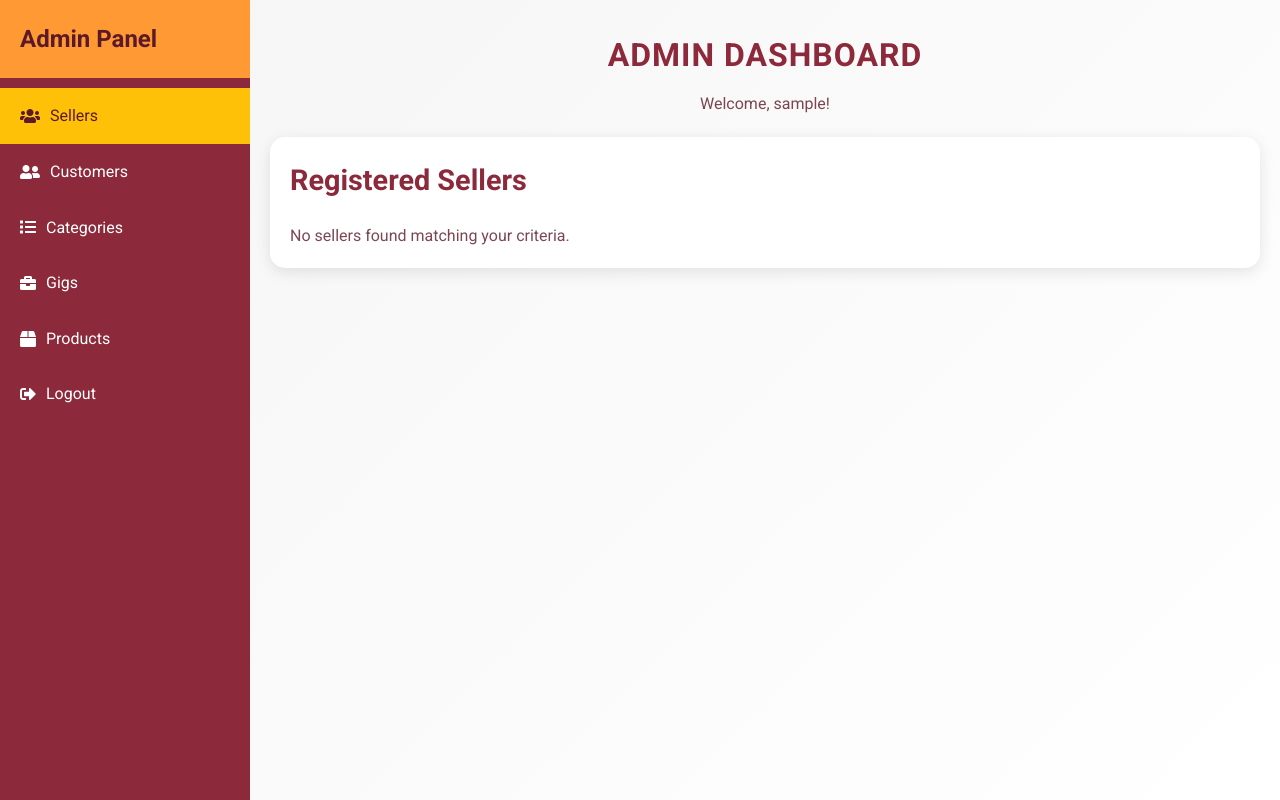
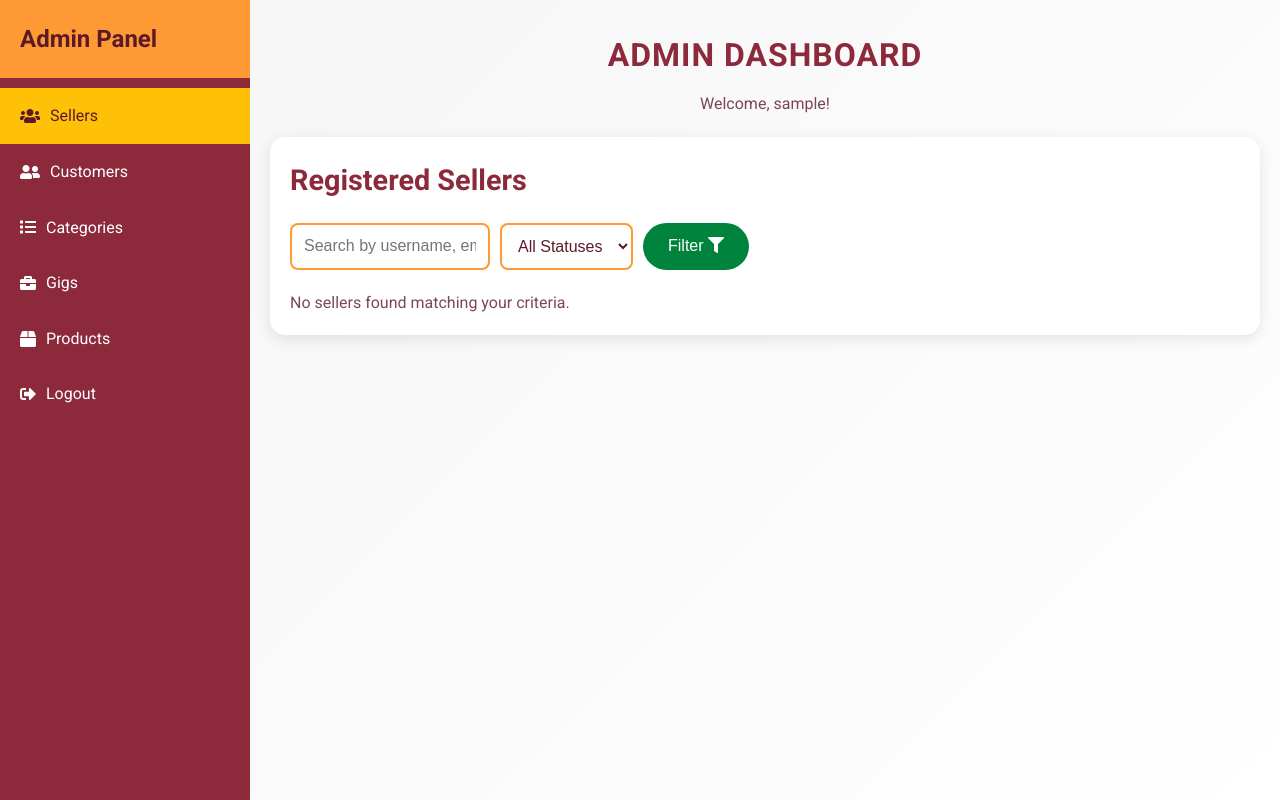
Before and after one commit to ChamiduDK/Thambapanni_Heritage, a PHP site: page /admin/admin_dashboard.php in a window 1280 px wide. Run offline with PHP 8.4, Linux system fonts and the light colour scheme; the visitor is signed in with stand-in values (Sample User, id 1); data that the repository does not hold is empty.

Commit message:
Update admin_dashboard.php  added search and filter parameters

```diff
--- a/admin/admin_dashboard.php
+++ b/admin/admin_dashboard.php
@@ -29,7 +29,10 @@ if ($_SERVER['REQUEST_METHOD'] === 'POST' && isset($_POST['update_status'])) {
     }
 }
 
-
+// Search and filter parameters
+$search = isset($_GET['search']) ? trim($_GET['search']) : '';
+$status_filter = isset($_GET['status']) ? $_GET['status'] : '';
+$gender_filter = isset($_GET['gender']) ? $_GET['gender'] : '';
 
 // Build the SQL query
 $sql = "SELECT id, first_name, last_name, username, email, password, dob, gender, phone_number, address,
@@ -500,7 +503,22 @@ $connection->close();
                     <h2>Registered Sellers</h2>
 
                     <!-- Search and Filter Form -->
-
+                   <form class="filter-form" method="GET" action="admin_dashboard.php">
+    <input type="text" name="search" placeholder="Search by username, email, or NIC" value="<?php echo htmlspecialchars($search); ?>">
+    <select name="status">
+        <option value="">All Statuses</option>
+        <option value="active" <?php echo $status_filter === 'active' ? 'selected' : ''; ?>>Active</option>
+        <option value="pending" <?php echo $status_filter === 'pending' ? 'selected' : ''; ?>>Pending</option>
+        <option value="suspended" <?php echo $status_filter === 'suspended' ? 'selected' : ''; ?>>Suspended</option>
+    </select>
+    <!--<select name="gender">-->
+    <!--    <option value="">All Genders</option>-->
+    <!--    <option value="Male" <?php echo $gender_filter === 'Male' ? 'selected' : ''; ?>>Male</option>-->
+    <!--    <option value="Female" <?php echo $gender_filter === 'Female' ? 'selected' : ''; ?>>Female</option>-->
+    <!--    <option value="Other" <?php echo $gender_filter === 'Other' ? 'selected' : ''; ?>>Other</option>-->
+    <!--</select>-->
+    <button type="submit">Filter <i class="fas fa-filter"></i></button>
+</form>
 
                     <?php if (empty($sellers)) { ?>
                         <p>No sellers found matching your criteria.</p>
```
